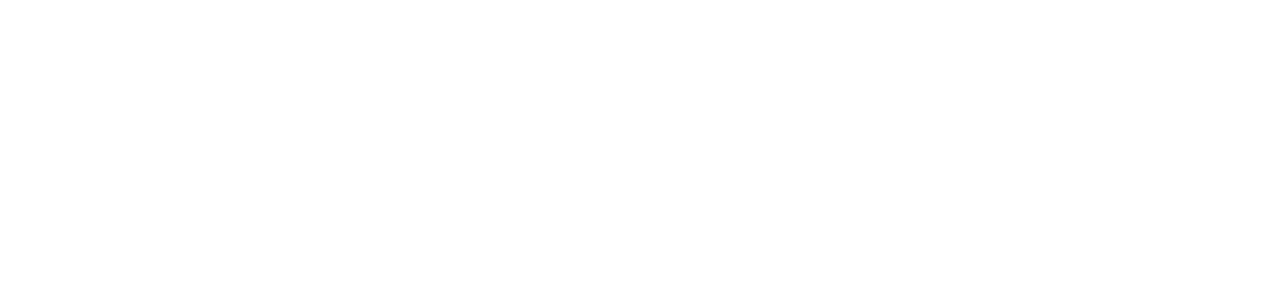
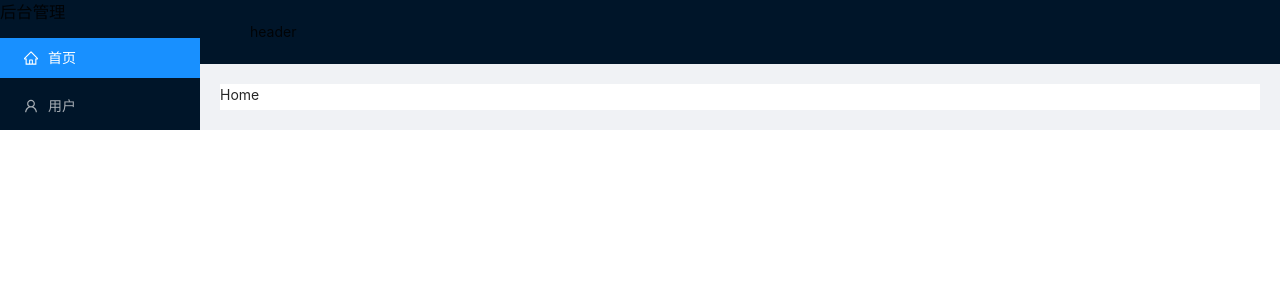
Before and after one commit to 454979849/react-admin-frontend, a React (Create React App) app: page /home in a window 1280 px wide. Before the commit this address had no page. Shown: the top 300 px of the page. Built offline with nearby package versions, Linux system fonts and the light colour scheme.

Commit message:
修改左侧栏

```diff
--- a/src/components/admin/left-nav/LeftNav.tsx
+++ b/src/components/admin/left-nav/LeftNav.tsx
@@ -1,5 +1,5 @@
 import { ReactElement } from 'react';
-import { Link } from 'react-router-dom';
+import { Link, useLocation } from 'react-router-dom';
 import { Menu } from 'antd';
 
 import { RouteModel, RoutePropsModel } from '~/common/sharedModel';
@@ -37,6 +37,8 @@
     });
   };
 
+  const path = useLocation().pathname.substring(1);
+
   return (
     <div className={styles.leftNav}>
       <Link to={'/'}
@@ -48,7 +50,7 @@
       <Menu
         mode="inline"
         theme="dark"
-      // selectedKeys={[path]}
+        selectedKeys={[path]}
       // defaultOpenKeys={[this.openKey]}
       >
         {
--- a/src/components/shared/actionButtons/ActionButtons.tsx
+++ b/src/components/shared/actionButtons/ActionButtons.tsx
@@ -15,11 +15,10 @@
     <div className={styles.actionButtons}>
       {
         actions.map((action, index) => (
-          <>
+          <div key={index}>
             {action.content}
             {!action.content && (
               <span
-                key={index}
                 className={styles.actionBtn}
                 onClick={() => {
                   if (action.onClick) {
@@ -35,7 +34,7 @@
                 <span className={styles.btnSlice}>|</span>
               )
             }
-          </>
+          </div>
         ))
       }
     </div>
--- a/src/router/config.tsx
+++ b/src/router/config.tsx
@@ -16,7 +16,7 @@
   {
     index: true,
     title: '首页',
-    path: '/admin',
+    path: '/',
     component: Admin,
     routes: [
       {
```
